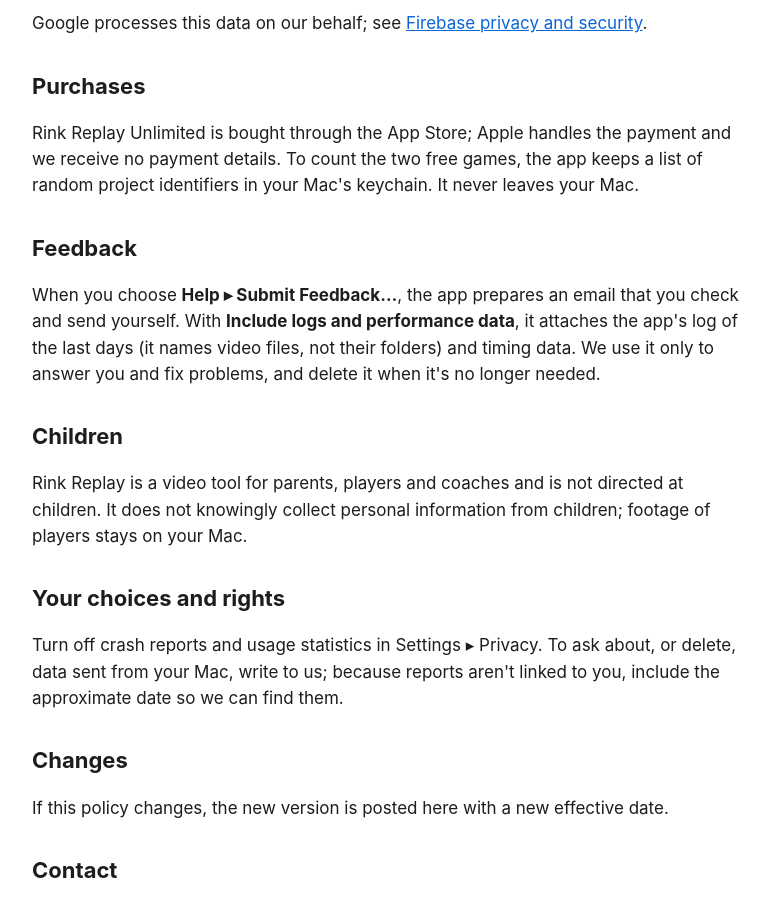
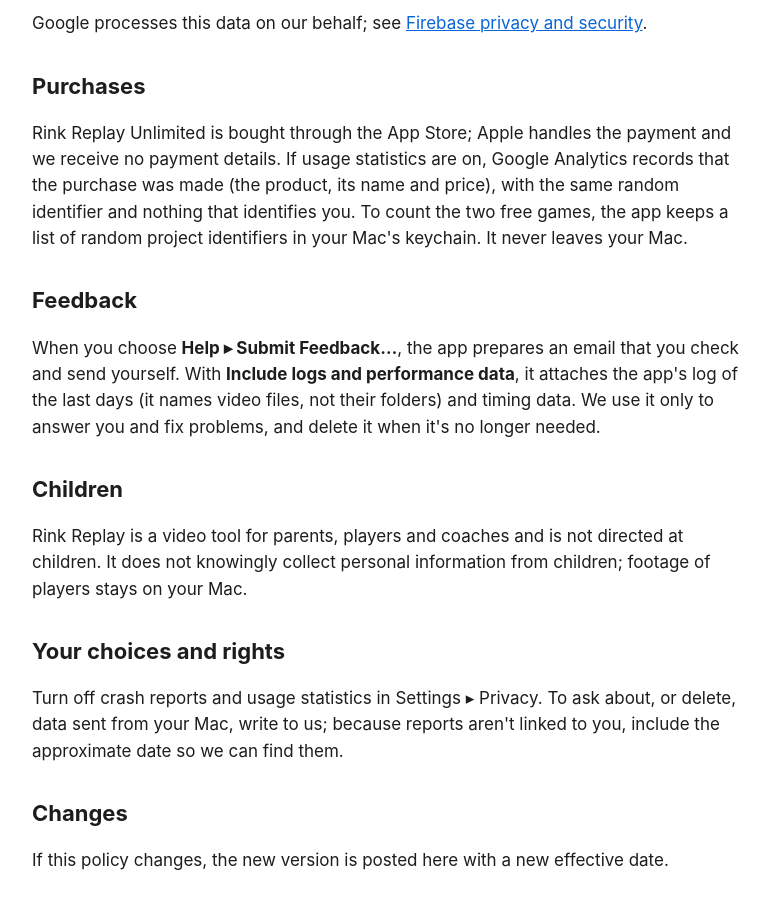
Before and after one commit to Macdrive/rink-replay, a plain HTML site: page privacy.html in a window 1280 px wide. Shown: the part 1000-1901 px from the top of the page, without its empty margins (248-1018 px from the left). Drawn offline with Linux system fonts and the light colour scheme.

Commit message:
Privacy policy: usage statistics record the Unlimited purchase
Co-Authored-By: Claude Opus 5.5 <noreply@anthropic.com>

```diff
--- a/privacy.html
+++ b/privacy.html
@@ -25,7 +25,7 @@
 <p>Google processes this data on our behalf; see <a href="https://firebase.google.com/support/privacy">Firebase privacy and security</a>.</p>
 
 <h2>Purchases</h2>
-<p>Rink Replay Unlimited is bought through the App Store; Apple handles the payment and we receive no payment details. To count the two free games, the app keeps a list of random project identifiers in your Mac's keychain. It never leaves your Mac.</p>
+<p>Rink Replay Unlimited is bought through the App Store; Apple handles the payment and we receive no payment details. If usage statistics are on, Google Analytics records that the purchase was made (the product, its name and price), with the same random identifier and nothing that identifies you. To count the two free games, the app keeps a list of random project identifiers in your Mac's keychain. It never leaves your Mac.</p>
 
 <h2>Feedback</h2>
 <p>When you choose <strong>Help ▸ Submit Feedback…</strong>, the app prepares an email that you check and send yourself. With <strong>Include logs and performance data</strong>, it attaches the app's log of the last days (it names video files, not their folders) and timing data. We use it only to answer you and fix problems, and delete it when it's no longer needed.</p>
```
